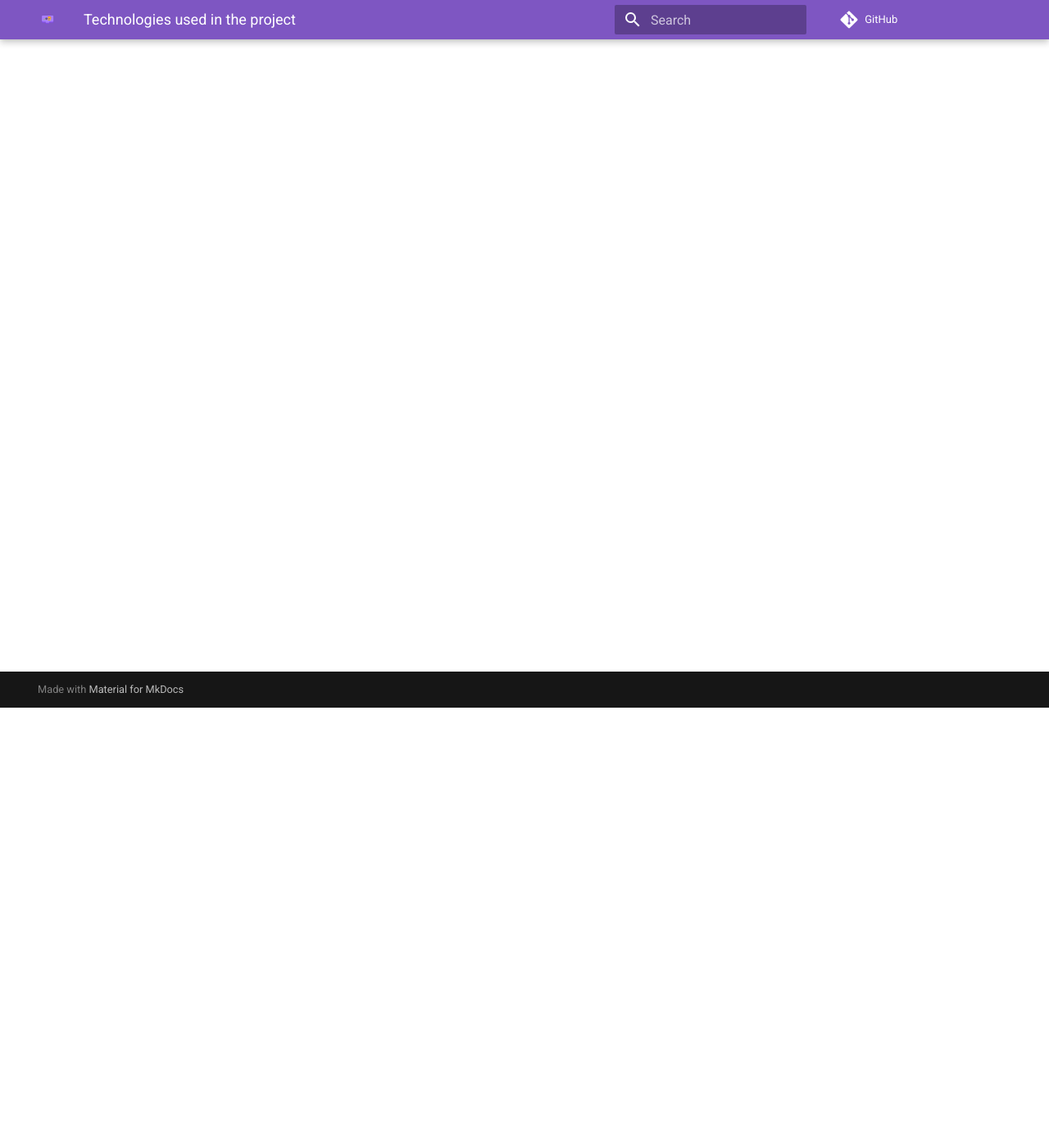
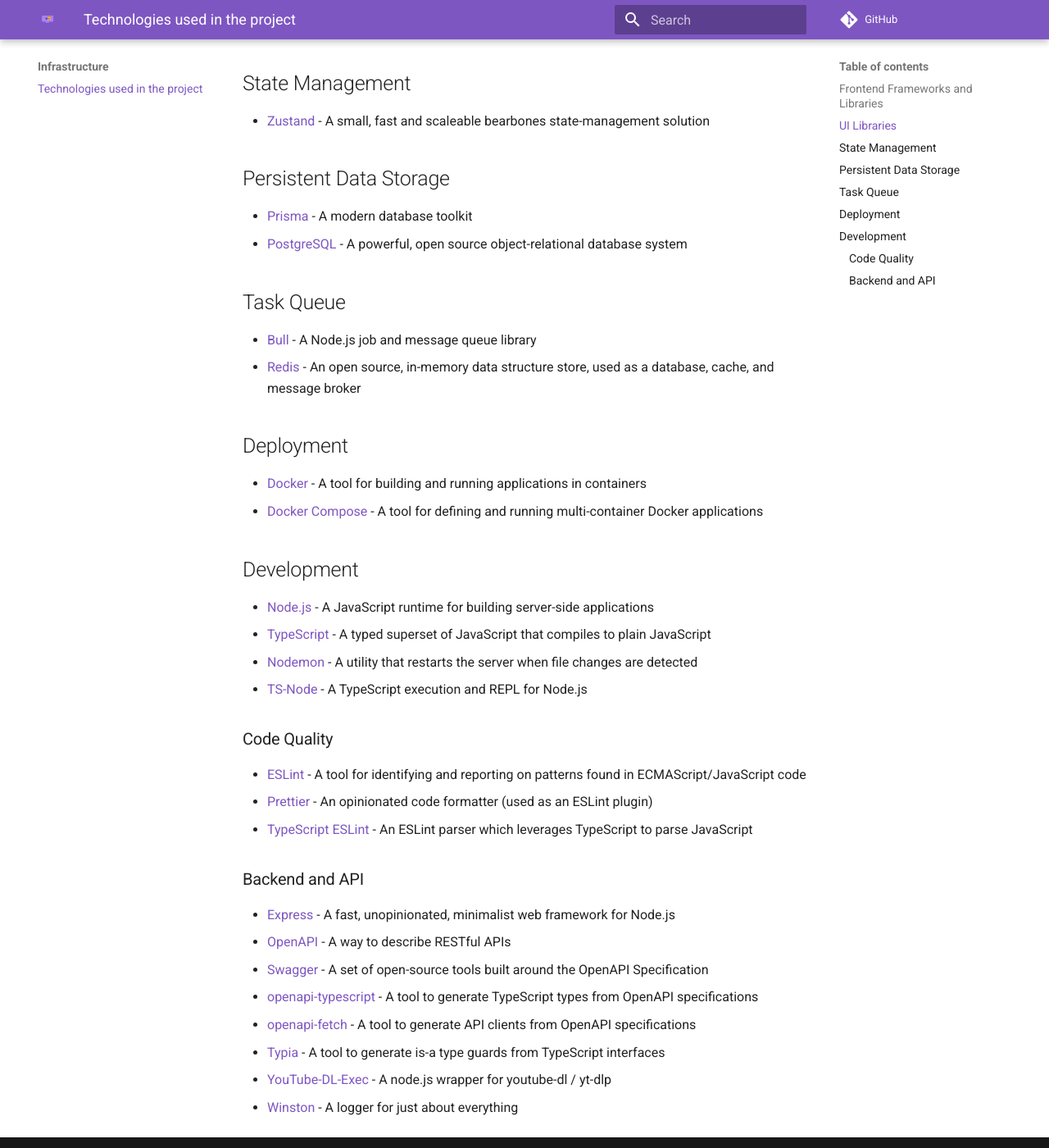
Before and after one commit to talkarr/talkarr, an MkDocs documentation site: the page built from docs/infrastructure/technologies.md, in a window 1280 px wide and 1400 px high, scrolled down 537 px. Shown: the whole window at 82% size. Built offline with MkDocs 1.6.1 and Material for MkDocs 9.7.7, drawn with Linux system fonts in a browser that asks for light colours; comment, search, counter and statistics services are not loaded; some of the changed text lies outside the part shown.

Commit message:
Populate technologies

```diff
--- a/docs/infrastructure/technologies.md
+++ b/docs/infrastructure/technologies.md
@@ -1,3 +1,54 @@
 # Technologies used in the project
 
-WIP
+## Frontend Frameworks and Libraries
+
+- [Next.js](https://nextjs.org/) - A React framework for building server-rendered applications
+- [React](https://reactjs.org/) - A JavaScript library for building user interfaces
+- [Moment.js](https://momentjs.com/) - A JavaScript date library for parsing, validating, manipulating, and formatting dates
+
+## UI Libraries
+- [MUI](https://mui.com/) - A popular React UI component library
+- [Notistack](https://notistack.com/) - A notification system for React
+-
+
+## State Management
+- [Zustand](https://zustand.surge.sh/) - A small, fast and scaleable bearbones state-management solution
+
+## Persistent Data Storage
+
+- [Prisma](https://www.prisma.io/) - A modern database toolkit
+- [PostgreSQL](https://www.postgresql.org/) - A powerful, open source object-relational database system
+
+## Task Queue
+
+- [Bull](https://optimalbits.github.io/bull/) - A Node.js job and message queue library
+- [Redis](https://redis.io/) - An open source, in-memory data structure store, used as a database, cache, and message broker
+
+## Deployment
+
+- [Docker](https://www.docker.com/) - A tool for building and running applications in containers
+- [Docker Compose](https://docs.docker.com/compose/) - A tool for defining and running multi-container Docker applications
+
+## Development
+
+- [Node.js](https://nodejs.org/) - A JavaScript runtime for building server-side applications
+- [TypeScript](https://www.typescriptlang.org/) - A typed superset of JavaScript that compiles to plain JavaScript
+- [Nodemon](https://nodemon.io/) - A utility that restarts the server when file changes are detected
+- [TS-Node](https://npmjs.com/package/ts-node) - A TypeScript execution and REPL for Node.js
+
+### Code Quality
+
+- [ESLint](https://eslint.org/) - A tool for identifying and reporting on patterns found in ECMAScript/JavaScript code
+- [Prettier](https://prettier.io/) - An opinionated code formatter (used as an ESLint plugin)
+- [TypeScript ESLint](https://typescript-eslint.io/) - An ESLint parser which leverages TypeScript to parse JavaScript
+
+### Backend and API
+
+- [Express](https://expressjs.com/) - A fast, unopinionated, minimalist web framework for Node.js
+- [OpenAPI](https://swagger.io/specification/) - A way to describe RESTful APIs
+- [Swagger](https://swagger.io/) - A set of open-source tools built around the OpenAPI Specification
+- [openapi-typescript](https://npmjs.com/package/openapi-typescript) - A tool to generate TypeScript types from OpenAPI specifications
+- [openapi-fetch](https://npmjs.com/package/openapi-fetch) - A tool to generate API clients from OpenAPI specifications
+- [Typia](https://typia.io/) - A tool to generate is-a type guards from TypeScript interfaces
+- [YouTube-DL-Exec](https://npmjs.com/package/youtube-dl-exec) - A node.js wrapper for youtube-dl / yt-dlp
+- [Winston](https://npmjs.com/package/winston) - A logger for just about everything
```
